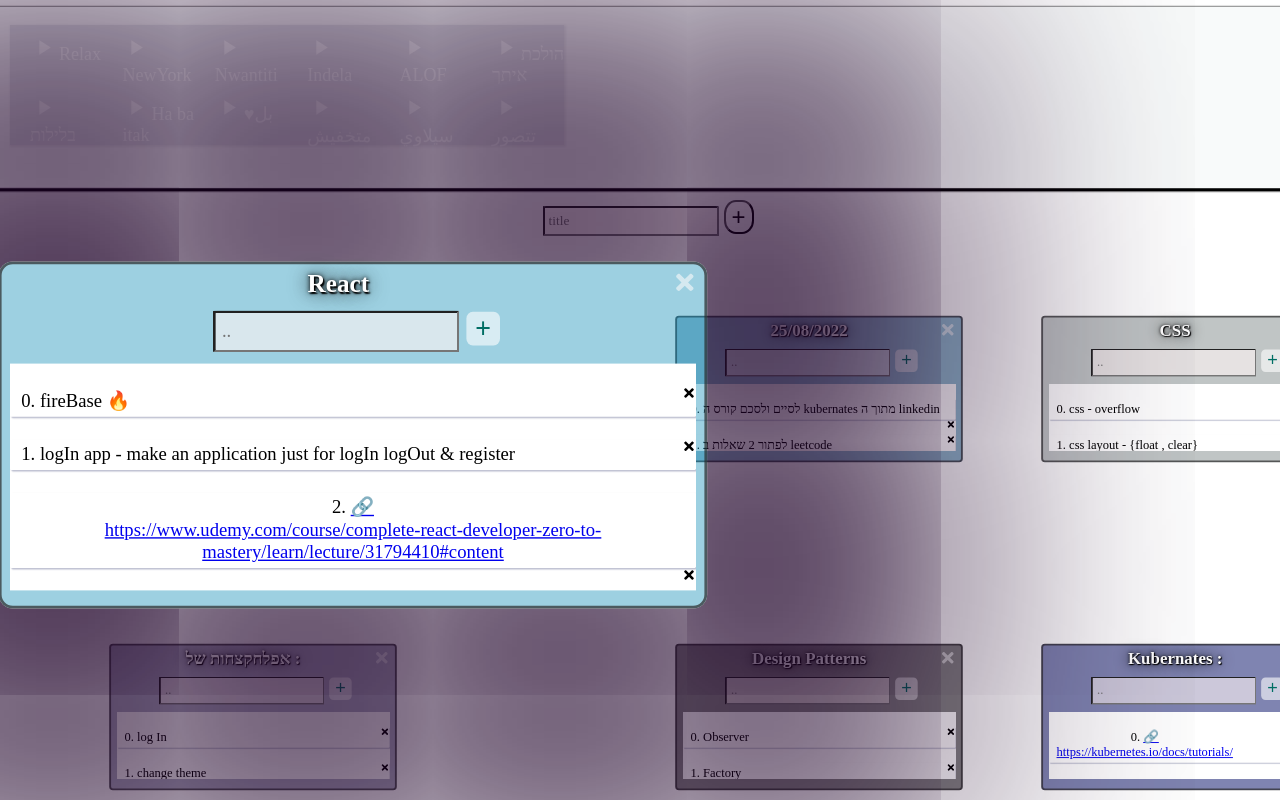
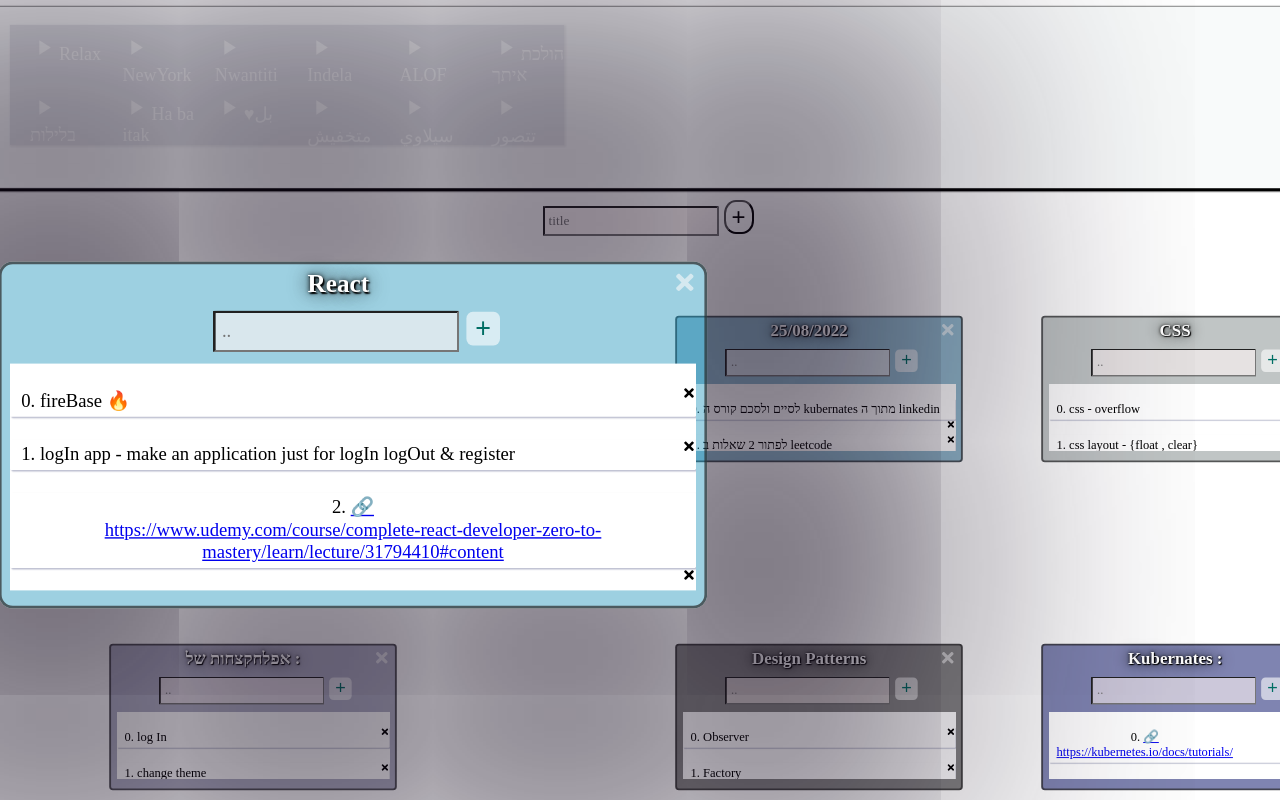
Before and after one commit to rehamAbass/to-do-v3, a React (Create React App) app: page / in a window 1280 px wide. In both pictures the pointer is over the element 253 px from the left and 389 px from the top of the page. Shown: the top 800 px of the page. Built offline with nearby package versions, Linux system fonts and the light colour scheme; data requests are answered from the project's data file; a web font is replaced by a local one.

Commit message:
Update Card.css

```diff
--- a/src/components/Card/Card.css
+++ b/src/components/Card/Card.css
@@ -46,7 +46,7 @@ input{
     /* position:center; */
     /* transform: translate(-50%, -50%); */
      transform: scale(1.4);
-    box-shadow: 1px 1px 400px 180px rgba(30,0,40,0.8);
+    box-shadow: 1px 1px 400px 180px rgba(20,10,30,0.6);
     min-height: min-content;
     max-height: max-content;
     width:max-content;
```
